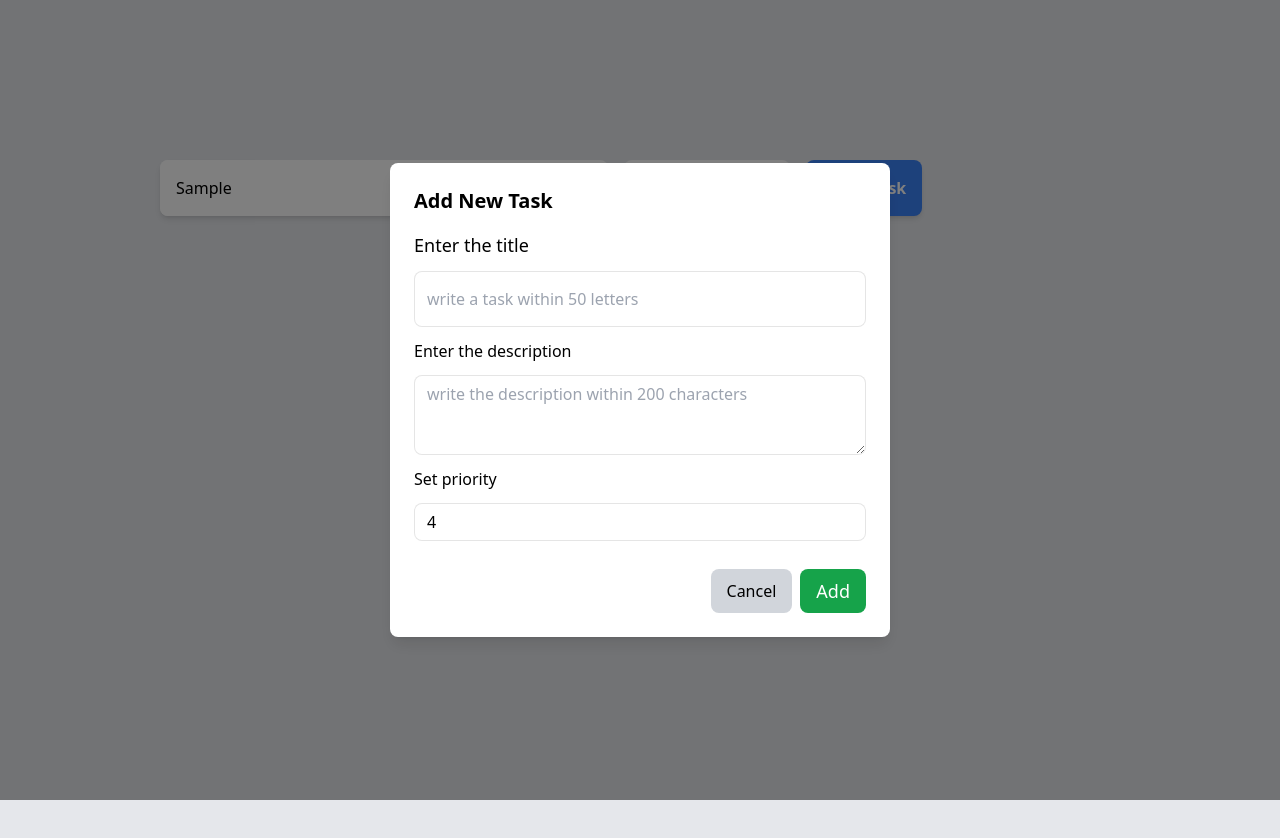
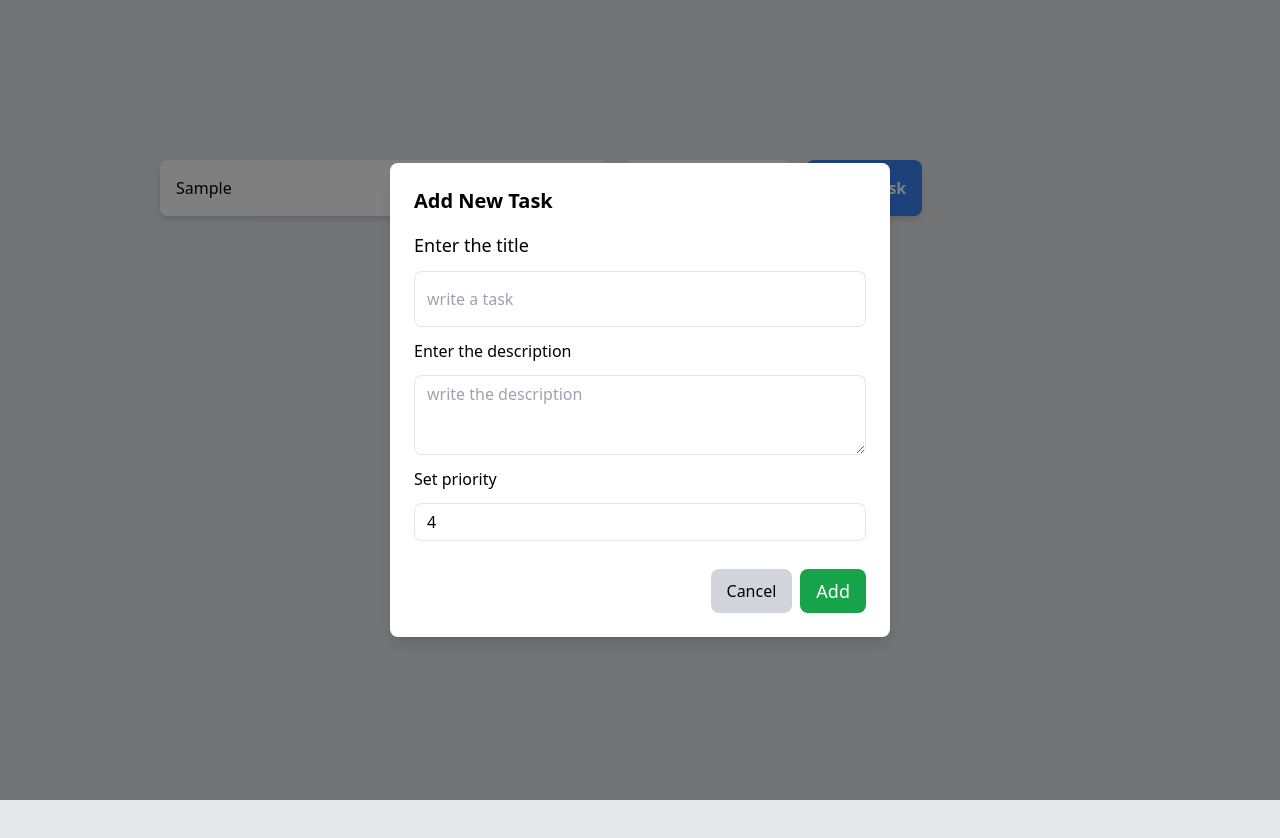
Before and after one commit to Victorblade38/Task-Manager_assignment, a React (Vite) app in the folder task-manager/: page / in a window 1280 px wide. Both pictures are taken after typing "Sample" into the empty fields and a click on the button "+ Add Task". Shown: the top 838 px of the page. Built offline with nearby package versions, Linux system fonts and the light colour scheme.

Commit message:
ui changes

```diff
--- a/task-manager/src/components/AddTaskModal.jsx
+++ b/task-manager/src/components/AddTaskModal.jsx
@@ -49,7 +49,7 @@ const AddTaskModal = ({ isOpen, onClose }) => {
             id="title"
             name="title"
             maxLength={22}
-            placeholder="write a task within 50 letters"
+            placeholder="write a task "
             className="font-normal w-full h-14  border border-black/10 rounded-lg px-3 outline-none duration-150 bg-white/20 py-1.5"
             onChange={handleChange}
             value={task.title}
@@ -59,7 +59,7 @@ const AddTaskModal = ({ isOpen, onClose }) => {
             id="description"
             name="description"
             maxLength={150}
-            placeholder="write the description within 200 characters"
+            placeholder="write the description "
             className="font-normal w-full h-20 border border-black/10 rounded-lg px-3 outline-none duration-150 bg-white/20 py-1.5"
             onChange={handleChange}
             value={task.description}
--- a/task-manager/src/components/Task.jsx
+++ b/task-manager/src/components/Task.jsx
@@ -58,7 +58,7 @@ const Task = ({ task }) => {
         className=" row-span-1 flex flex-row justify-between
        items-center gap-4 px-2"
       >
-        <div className="flex flex-row items-center gap-4">
+        <div className="flex flex-row items-center gap-2">
           <button
             onClick={deleteTaskHandler}
             className=" hover:bg-yellow-100 p-2 rounded-md"
```
